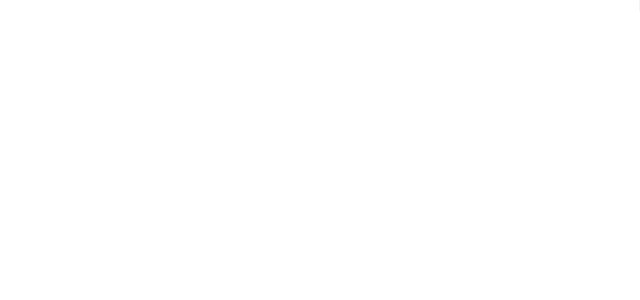
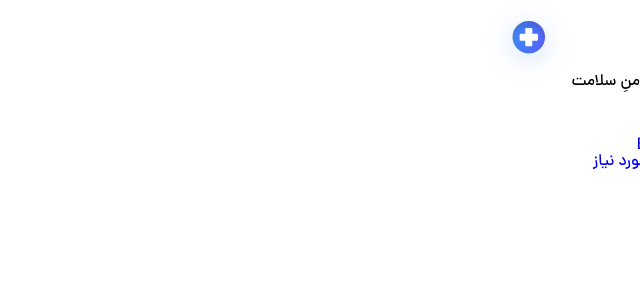
Before and after one commit to mojtaba-jsx/HealthMe-Website, a React (Vite) app: page / in a window 1280 px wide. Shown: the top 300 px of the page, without its empty margins (640-1280 px from the left). Built offline with nearby package versions, Linux system fonts and the light colour scheme.

Commit message:
[Navbar]- Add HTML Template For Navbar Component

```diff
--- /dev/null
+++ b/src/components/HealthIcon/HealthIcon.jsx
@@ -0,0 +1,98 @@
+import React from "react";
+
+function HealthIcon() {
+  return (
+    <svg
+      xmlns="http://www.w3.org/2000/svg"
+      width="85"
+      height="85"
+      fill="none"
+      viewBox="0 0 85 85"
+    >
+      <g filter="url(#filter0_di_1_1081)">
+        <circle
+          cx="42.793"
+          cy="37.207"
+          r="16.207"
+          fill="url(#paint0_linear_1_1081)"
+        ></circle>
+      </g>
+      <rect
+        width="7.047"
+        height="18.321"
+        x="39.269"
+        y="28.047"
+        fill="#fff"
+        rx="1.057"
+      ></rect>
+      <rect
+        width="7.047"
+        height="18.321"
+        x="51.953"
+        y="33.684"
+        fill="#fff"
+        rx="1.057"
+        transform="rotate(90 51.953 33.684)"
+      ></rect>
+      <defs>
+        <filter
+          id="filter0_di_1_1081"
+          width="83.738"
+          height="83.738"
+          x="0.924"
+          y="0.741"
+          colorInterpolationFilters="sRGB"
+          filterUnits="userSpaceOnUse"
+        >
+          <feFlood floodOpacity="0" result="BackgroundImageFix"></feFlood>
+          <feColorMatrix
+            in="SourceAlpha"
+            result="hardAlpha"
+            values="0 0 0 0 0 0 0 0 0 0 0 0 0 0 0 0 0 0 127 0"
+          ></feColorMatrix>
+          <feOffset dy="5.402"></feOffset>
+          <feGaussianBlur stdDeviation="12.831"></feGaussianBlur>
+          <feComposite in2="hardAlpha" operator="out"></feComposite>
+          <feColorMatrix values="0 0 0 0 0.0862745 0 0 0 0 0.470588 0 0 0 0 0.94902 0 0 0 0.2 0"></feColorMatrix>
+          <feBlend
+            in2="BackgroundImageFix"
+            result="effect1_dropShadow_1_1081"
+          ></feBlend>
+          <feBlend
+            in="SourceGraphic"
+            in2="effect1_dropShadow_1_1081"
+            result="shape"
+          ></feBlend>
+          <feColorMatrix
+            in="SourceAlpha"
+            result="hardAlpha"
+            values="0 0 0 0 0 0 0 0 0 0 0 0 0 0 0 0 0 0 127 0"
+          ></feColorMatrix>
+          <feOffset dy="5.402"></feOffset>
+          <feGaussianBlur stdDeviation="2.701"></feGaussianBlur>
+          <feComposite
+            in2="hardAlpha"
+            k2="-1"
+            k3="1"
+            operator="arithmetic"
+          ></feComposite>
+          <feColorMatrix values="0 0 0 0 0 0 0 0 0 0 0 0 0 0 0 0 0 0 0.12 0"></feColorMatrix>
+          <feBlend in2="shape" result="effect2_innerShadow_1_1081"></feBlend>
+        </filter>
+        <linearGradient
+          id="paint0_linear_1_1081"
+          x1="24.062"
+          x2="97.733"
+          y1="8.288"
+          y2="16.215"
+          gradientUnits="userSpaceOnUse"
+        >
+          <stop stopColor="#3A8EF6"></stop>
+          <stop offset="1" stopColor="#6F3AFA"></stop>
+        </linearGradient>
+      </defs>
+    </svg>
+  );
+}
+
+export default HealthIcon;
--- /dev/null
+++ b/src/components/Logo/Logo.jsx
@@ -0,0 +1,86 @@
+import React from "react";
+
+function Logo() {
+  return (
+    <svg
+      xmlns="http://www.w3.org/2000/svg"
+      width="84"
+      height="72"
+      fill="none"
+      viewBox="0 0 84 72"
+    >
+      <path
+        fill="url(#paint0_linear_1_1087)"
+        fillRule="evenodd"
+        d="M0 3.41C0 1.78 1.711.717 3.172 1.44l24.136 11.932v54.54c0 2.468-2.611 4.061-4.806 2.933L1.192 59.883A2.198 2.198 0 010 57.928V3.41z"
+        clipRule="evenodd"
+      ></path>
+      <path
+        fill="url(#paint1_linear_1_1087)"
+        fillRule="evenodd"
+        d="M27.298 13.377l27.934 46.045-27.934-14.1V13.377z"
+        clipRule="evenodd"
+      ></path>
+      <path
+        fill="url(#paint2_linear_1_1087)"
+        fillRule="evenodd"
+        d="M54.626 1.027a2.198 2.198 0 012.867-.782l26.023 13.422-28.314 45.73-18.317-30.208 17.74-28.162z"
+        clipRule="evenodd"
+      ></path>
+      <path
+        fill="url(#paint3_linear_1_1087)"
+        fillRule="evenodd"
+        d="M55.21 59.395l28.302-45.737.172 51.264c.014 4.112-4.328 6.782-7.991 4.914l-20.484-10.44z"
+        clipRule="evenodd"
+      ></path>
+      <defs>
+        <linearGradient
+          id="paint0_linear_1_1087"
+          x1="-2.126"
+          x2="60.547"
+          y1="-26.244"
+          y2="-23.613"
+          gradientUnits="userSpaceOnUse"
+        >
+          <stop stopColor="#3A8EF6"></stop>
+          <stop offset="1" stopColor="#6F3AFA"></stop>
+        </linearGradient>
+        <linearGradient
+          id="paint1_linear_1_1087"
+          x1="34.282"
+          x2="84.202"
+          y1="8.261"
+          y2="51.642"
+          gradientUnits="userSpaceOnUse"
+        >
+          <stop stopColor="#3D93FF"></stop>
+          <stop offset="1" stopColor="#65A8FB"></stop>
+        </linearGradient>
+        <linearGradient
+          id="paint2_linear_1_1087"
+          x1="33.255"
+          x2="139.705"
+          y1="-23.293"
+          y2="-14.301"
+          gradientUnits="userSpaceOnUse"
+        >
+          <stop stopColor="#3A8EF6"></stop>
+          <stop offset="1" stopColor="#6F3AFA"></stop>
+        </linearGradient>
+        <linearGradient
+          id="paint3_linear_1_1087"
+          x1="62.328"
+          x2="121.245"
+          y1="7.349"
+          y2="49.669"
+          gradientUnits="userSpaceOnUse"
+        >
+          <stop stopColor="#65A8FB"></stop>
+          <stop offset="1" stopColor="#65A8FB"></stop>
+        </linearGradient>
+      </defs>
+    </svg>
+  );
+}
+
+export default Logo;
--- /dev/null
+++ b/src/components/Navbar/Navbar.jsx
@@ -0,0 +1,46 @@
+import React from "react";
+import "./Navbar.css";
+import { Link } from "react-router-dom";
+import Logo from "../Logo/Logo";
+import HealthIcon from "../HealthIcon/HealthIcon";
+function Navbar() {
+  return (
+    <>
+      <div className="navbar">
+        <div className="navbar__logo">
+          <Logo />
+          منِ سلامت
+          <HealthIcon />
+        </div>
+
+        <ul className="navbar__list">
+          <li className="navbar__list__item">
+            <Link to={"/"}>صفحه اصلی</Link>
+          </li>
+
+          <li className="navbar__list__item">
+            <Link to={"/articles"}>مقالات</Link>
+          </li>
+
+          <li className="navbar__list__item">
+            <Link to={"/bmi"}>محاسبه BMI </Link>
+          </li>
+
+          <li className="navbar__list__item">
+            <Link to={"/bmr"}> محاسبه BMR</Link>
+          </li>
+
+          <li className="navbar__list__item">
+            <Link to={"/water"}> محاسبه آب مورد نیاز </Link>
+          </li>
+
+          <li className="navbar__list__item">
+            <Link to={"/about-us"}>ارتباط با ما </Link>
+          </li>
+        </ul>
+      </div>
+    </>
+  );
+}
+
+export default Navbar;
--- a/src/custom.css
+++ b/src/custom.css
@@ -141,7 +141,15 @@ table {
 /* ^ ======== Color Variables ======= */
 
 :root {
+}
 
+.gradien-1 {
+  background: rgb(58, 142, 246);
+  background: linear-gradient(
+    90deg,
+    rgba(58, 142, 246, 1) 0%,
+    rgba(111, 58, 250, 1) 100%
+  );
 }
 
 /* * ========= Default Styles ========= */
--- a/src/pages/Index/Index.jsx
+++ b/src/pages/Index/Index.jsx
@@ -1,9 +1,12 @@
 import React from "react";
 import "./Index.css";
+import Navbar from "../../components/Navbar/Navbar";
 function Index() {
   return (
     <>
-      <div>Index</div>
+      <div className="home-page">
+        <Navbar />
+      </div>
     </>
   );
 }
```
Also changed, not shown: src/components/Navbar/Navbar.css (added).
